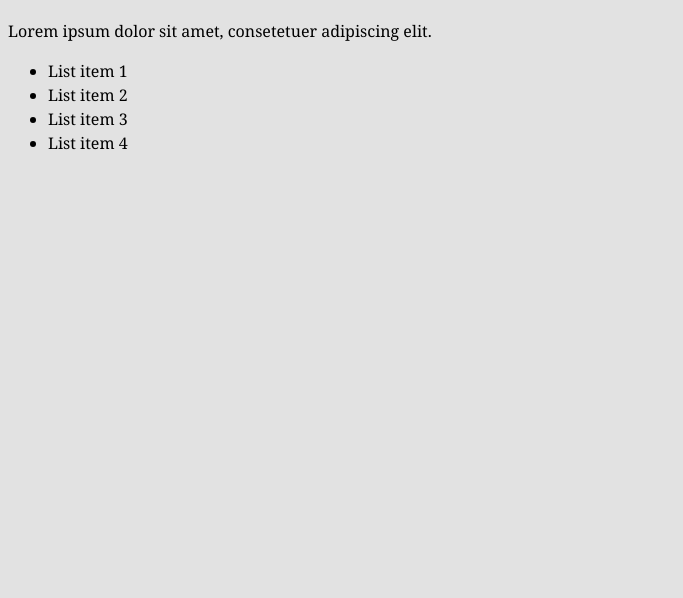
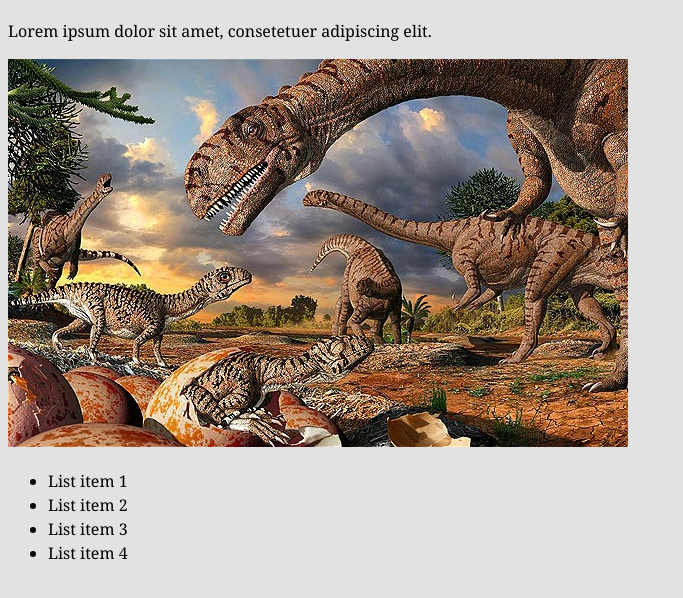
Before and after one commit to eprochnau/intro-to-github, a plain HTML site: page index.html in a window 1280 px wide. Shown: the part 72-670 px from the top of the page, without its empty margins (0-683 px from the left). Drawn offline with Linux system fonts and the light colour scheme.

Commit message:
Added image

```diff
--- a/index.html
+++ b/index.html
@@ -10,6 +10,8 @@
 	<h1>It works!</h1>
 	<p>Lorem ipsum dolor sit amet, consetetuer adipiscing elit.</p>
 
+	<img src="img/dinos.jpg" alt="Baby dinosaurs and their mother">
+
 	<ul>
 		<li>List item 1</li>
 		<li>List item 2</li>
```
Also changed, not shown: img/dinos.jpg (added).
